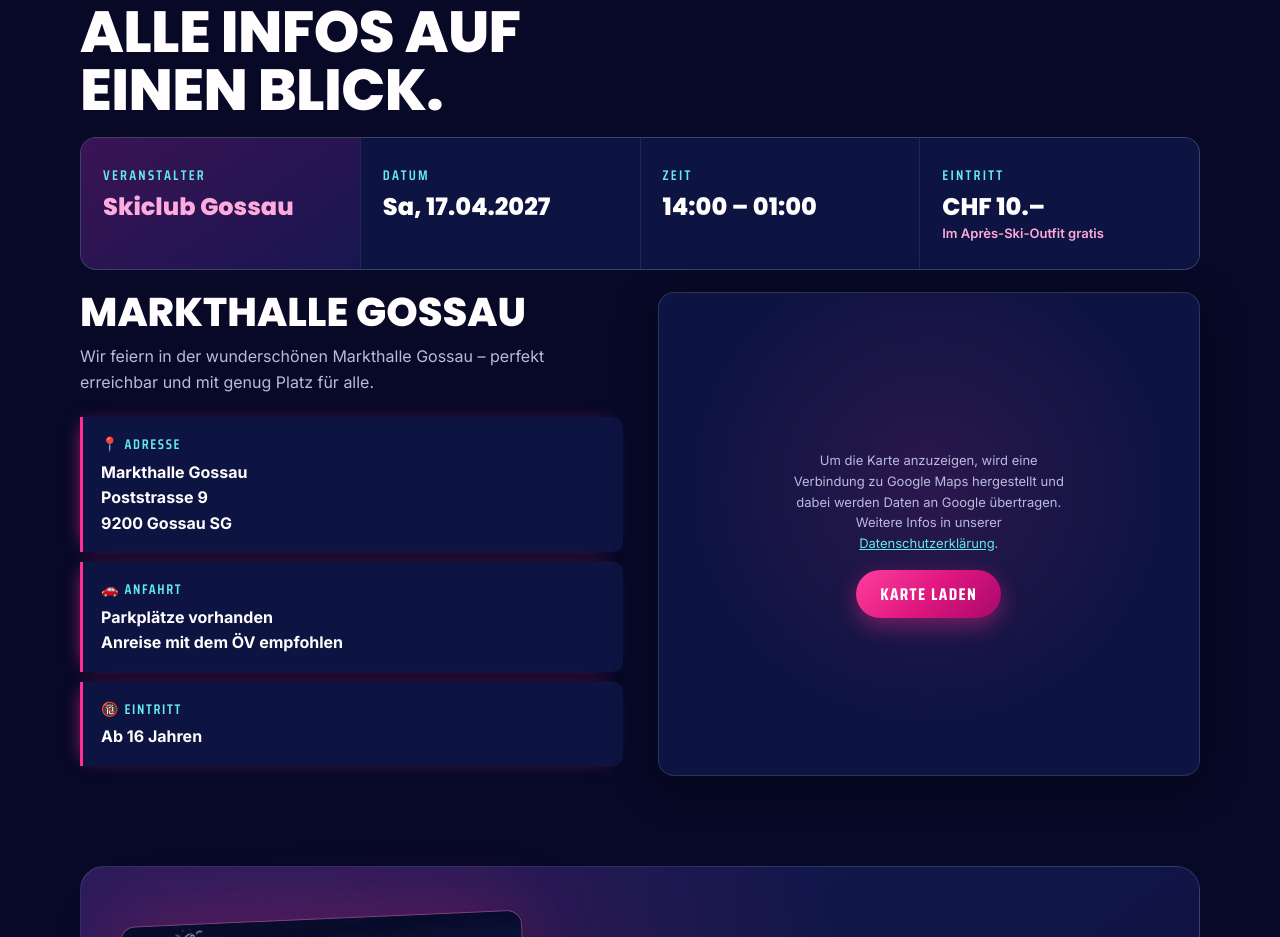
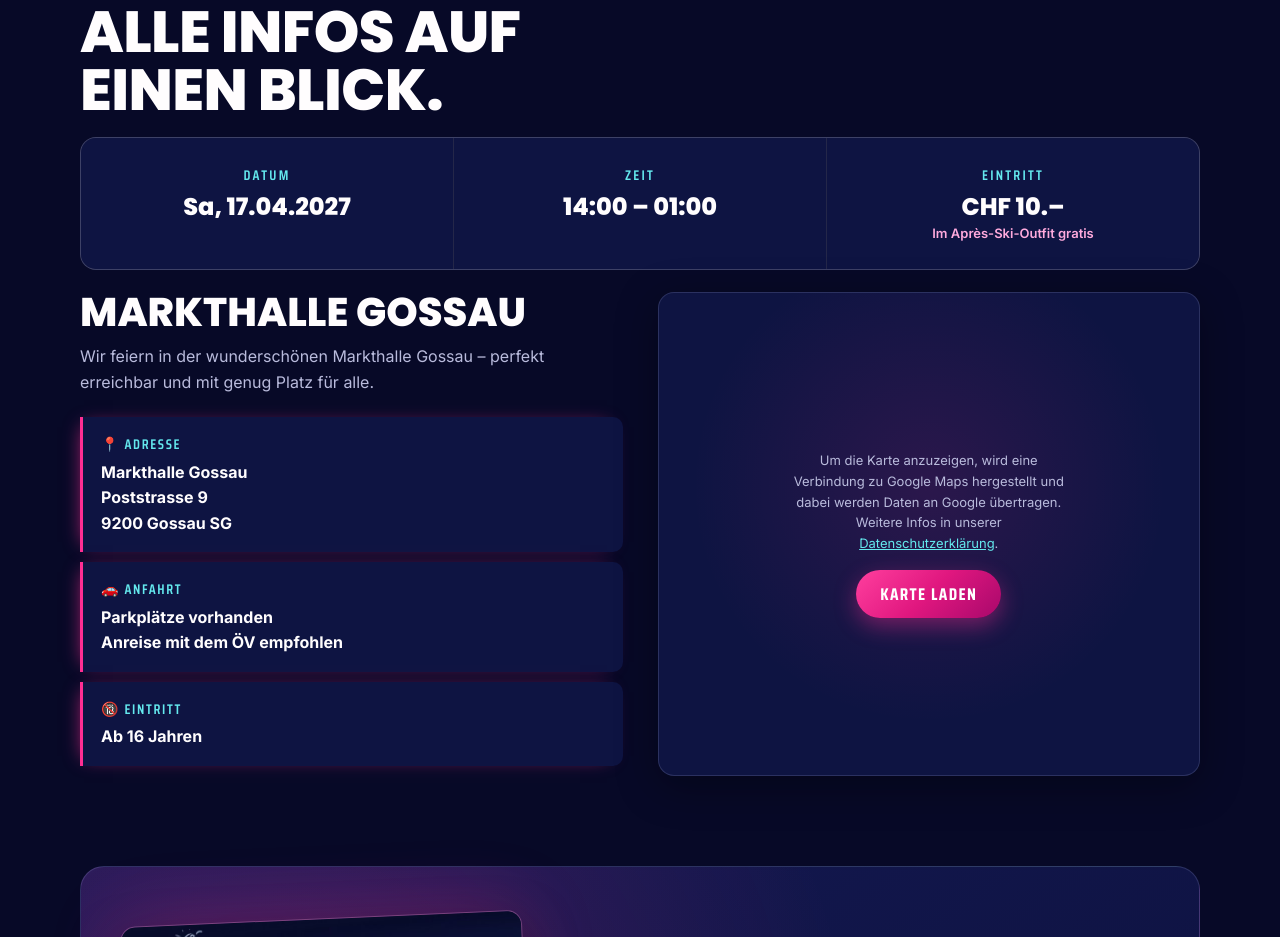
Before and after one commit to yannik00horber-del/apes-ski-party, a plain HTML site: page index.html in a window 1280 px wide. Shown: the part 1825-2762 px from the top of the page. Drawn offline with Linux system fonts and the light colour scheme.

Commit message:
Update website styling and homepage

```diff
--- a/css/style.css
+++ b/css/style.css
@@ -345,15 +345,13 @@ h2.section-title,.section-title{
 
 /* ---------- Event ---------- */
 .event-details{
-  display:grid;grid-template-columns:repeat(4,1fr);gap:1px;
+  display:grid;grid-template-columns:repeat(3,1fr);gap:1px;text-align:center;
   background:var(--line);border:1px solid var(--line);border-radius:var(--radius);overflow:hidden
 }
 .detail{background:var(--night-2);padding:26px 22px}
 .detail-label{font-family:var(--font-cond);font-size:14px;text-transform:uppercase;letter-spacing:.16em;color:var(--cyan);font-weight:600}
 .detail-value{font-family:var(--font-display);font-size:clamp(19px,2.2vw,24px);font-weight:800;margin-top:6px;line-height:1.2}
 .detail-note{font-size:13px;font-weight:600;color:var(--pink-soft);margin-top:4px;line-height:1.35}
-.detail.is-organizer{background:linear-gradient(145deg,#3a1356,#18164f)}
-.detail.is-organizer .detail-value{color:var(--pink-soft)}
 
 .map-section{display:grid;grid-template-columns:1fr 1fr;gap:35px;align-items:stretch;margin-top:22px}
 .map-info p{color:var(--muted);margin:12px 0}
@@ -610,9 +608,6 @@ footer{padding:36px 0;border-top:1px solid var(--line);color:var(--muted);font-s
   }
   .nav-overlay.open{display:block}
 }
-@media(max-width:900px){
-  .event-details{grid-template-columns:repeat(2,1fr)}
-}
 @media(max-width:820px){
   .flyer{grid-template-columns:1fr;text-align:center}
   .flyer-figure{max-width:360px;width:100%;margin:0 auto}
@@ -640,6 +635,6 @@ footer{padding:36px 0;border-top:1px solid var(--line);color:var(--muted);font-s
   .cookie-actions button{flex:1 1 auto}
   .faq-answer{padding-right:0}
 }
-@media(max-width:350px){
+@media(max-width:600px){
   .event-details{grid-template-columns:1fr}
 }
--- a/index.html
+++ b/index.html
@@ -211,7 +211,6 @@
       </div>
 
       <div class="event-details reveal">
-        <div class="detail is-organizer"><div class="detail-label">Veranstalter</div><div class="detail-value">Skiclub Gossau</div></div>
         <div class="detail"><div class="detail-label">Datum</div><div class="detail-value">Sa, 17.04.2027</div></div>
         <div class="detail"><div class="detail-label">Zeit</div><div class="detail-value">14:00 – 01:00</div></div>
         <div class="detail"><div class="detail-label">Eintritt</div><div class="detail-value">CHF 10.–</div><div class="detail-note">Im Après-Ski-Outfit gratis</div></div>
```
